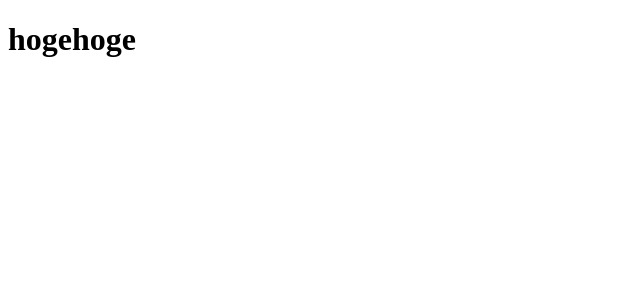
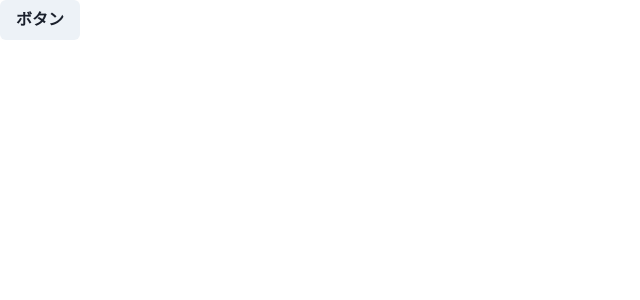
Before and after one commit to baramatsubonzo/react-app, a React (Create React App) app: page / in a window 1280 px wide. Shown: the top 300 px of the page, without its empty margins (0-640 px from the left). Built offline with nearby package versions, Linux system fonts and the light colour scheme.

Commit message:
ChakraUIを使ったボタンの作成

```diff
--- a/src/App.tsx
+++ b/src/App.tsx
@@ -1,7 +1,10 @@
+import { Button, ChakraProvider } from "@chakra-ui/react";
 import "./styles.css";
 
 export default function App() {
   return (
-    <h1>hogehoge</h1>
+    <ChakraProvider>
+      <Button>ボタン</Button>
+    </ChakraProvider>
   );
 }
```
